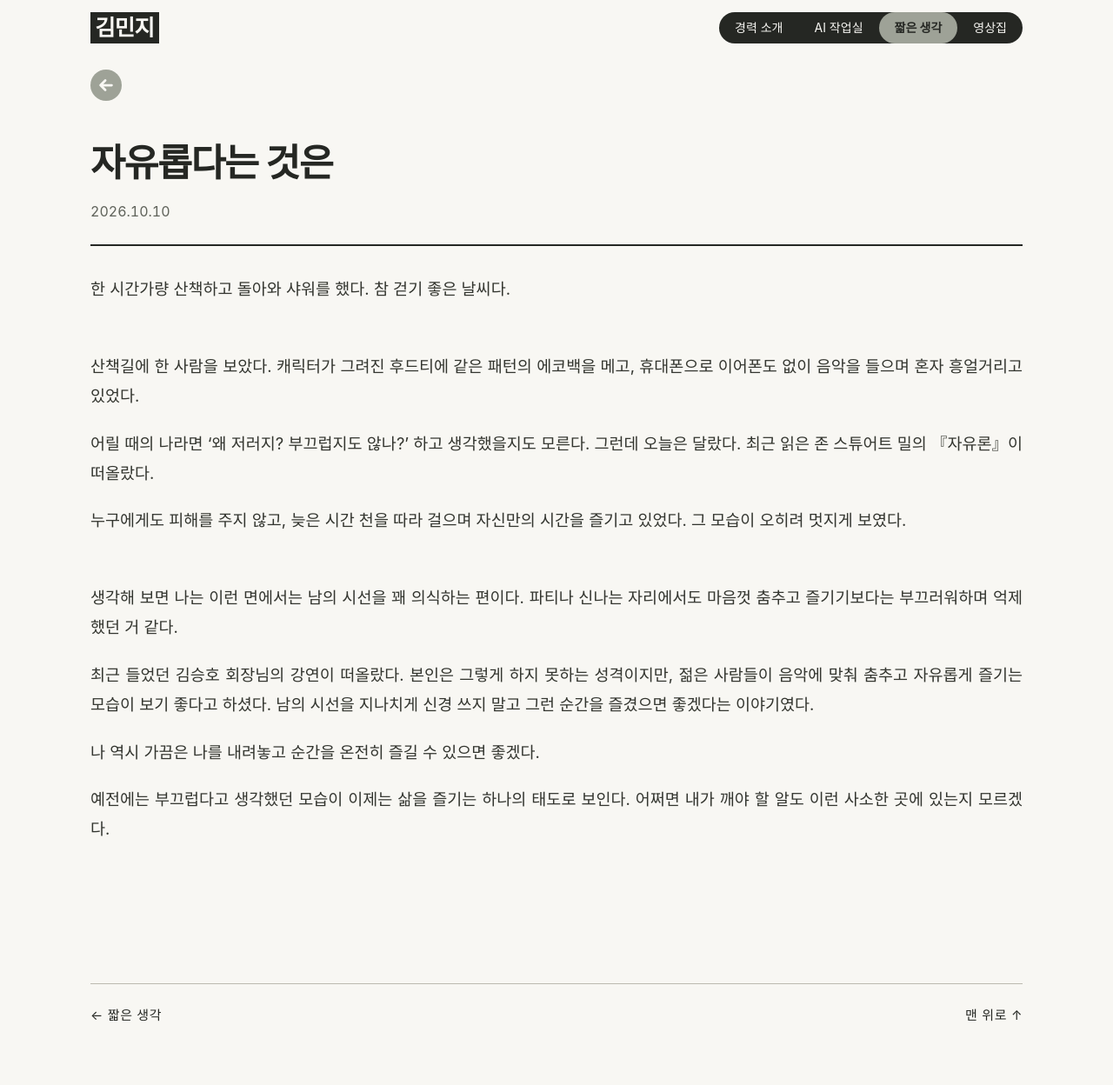
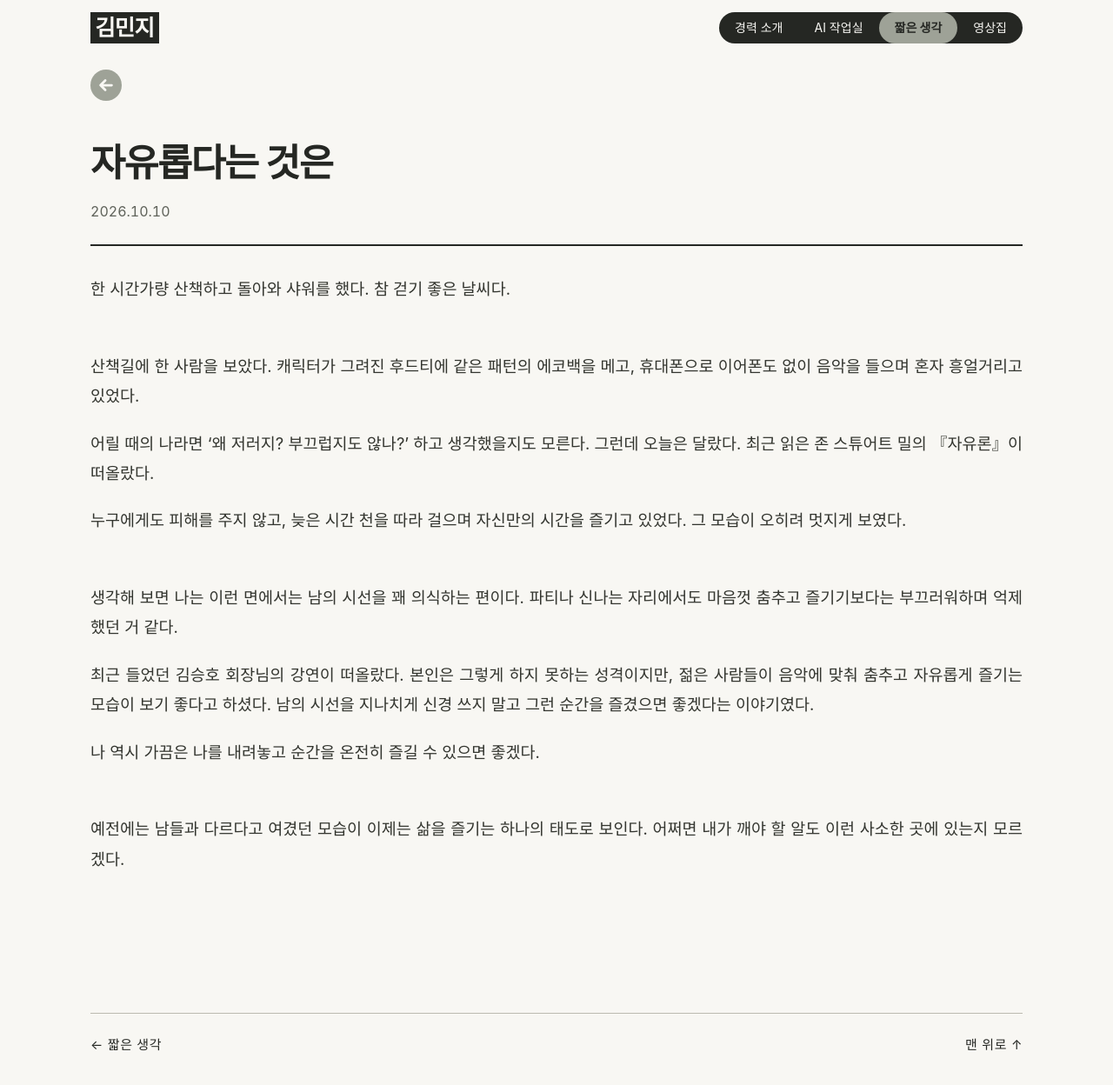
Before and after one commit to k-im-rose/k-im-rose.github.io, a Jekyll site: the page built from _thoughts/freedom-to-be.md, in a window 1280 px wide and 1256 px high. Shown: the top 1248 px of the window at 87% size. Built offline with Jekyll 4.4.1, drawn with Linux system fonts in a browser that asks for light colours; some web fonts are replaced.

Commit message:
Update freedom-to-be.md

```diff
--- a/_thoughts/freedom-to-be.md
+++ b/_thoughts/freedom-to-be.md
@@ -21,4 +21,5 @@ summary: 남의 시선보다 나를 즐기는 태도
 
 나 역시 가끔은 나를 내려놓고 순간을 온전히 즐길 수 있으면 좋겠다.
 
-예전에는 부끄럽다고 생각했던 모습이 이제는 삶을 즐기는 하나의 태도로 보인다. 어쩌면 내가 깨야 할 알도 이런 사소한 곳에 있는지 모르겠다.
+&nbsp;
+예전에는 남들과 다르다고 여겼던 모습이 이제는 삶을 즐기는 하나의 태도로 보인다. 어쩌면 내가 깨야 할 알도 이런 사소한 곳에 있는지 모르겠다.
```
